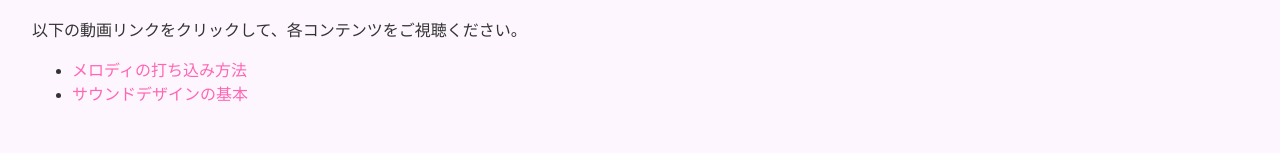
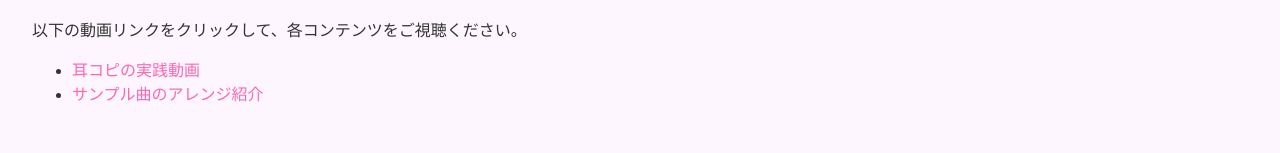
Before and after one commit to magenta-book/KFB, a plain HTML site: page index.html in a window 1280 px wide. Shown: the part 353-506 px from the top of the page. Drawn offline with Linux system fonts and the light colour scheme.

Commit message:
耳コピ動画URL追加

```diff
--- a/index.html
+++ b/index.html
@@ -25,8 +25,8 @@
         <h2>限定動画</h2>
         <p>以下の動画リンクをクリックして、各コンテンツをご視聴ください。</p>
         <ul>
-            <li><a href="https://youtube.com/限定リンク1" target="_blank">メロディの打ち込み方法</a></li>
-            <li><a href="https://youtube.com/限定リンク2" target="_blank">サウンドデザインの基本</a></li>
+            <li><a href="https://youtu.be/lpjMEDHYJsw" target="_blank">耳コピの実践動画</a></li>
+            <li><a href="https://youtube.com/限定リンク2" target="_blank">サンプル曲のアレンジ紹介</a></li>
         </ul>
     </section>
 
```
